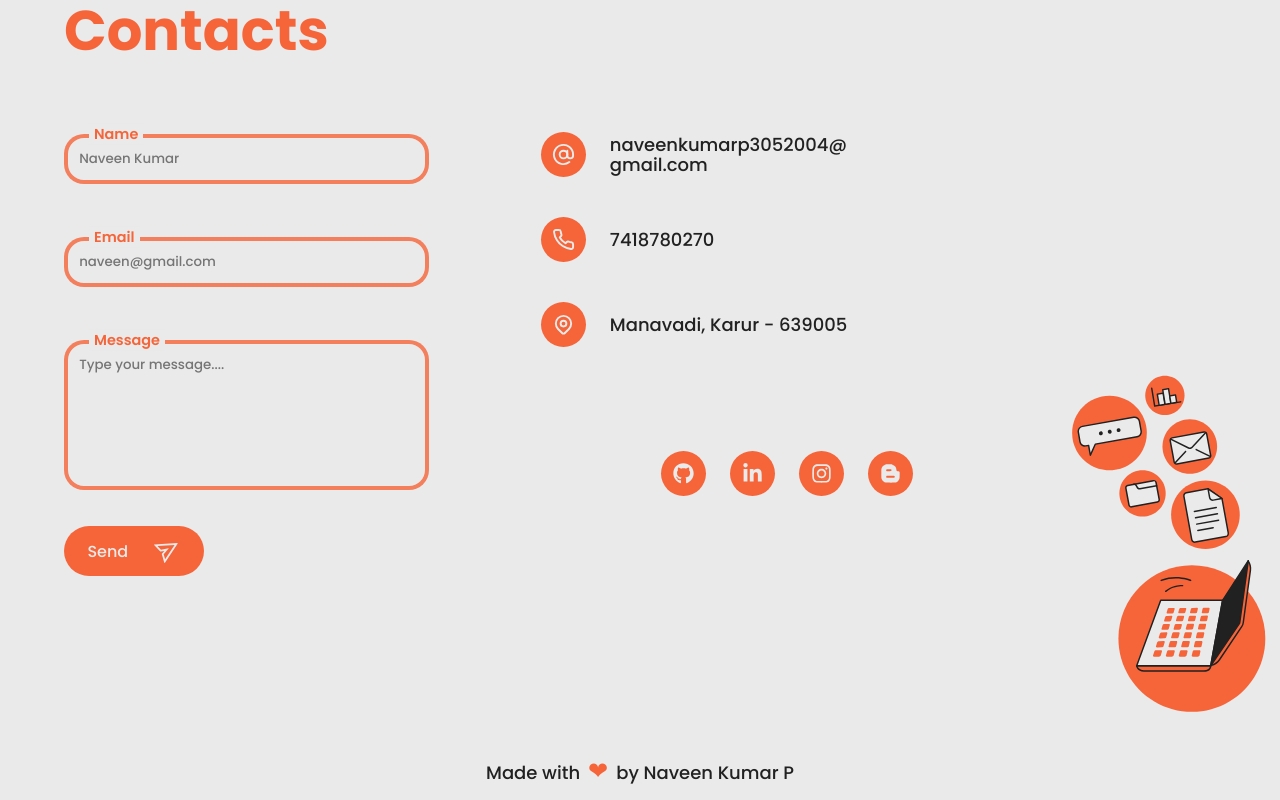
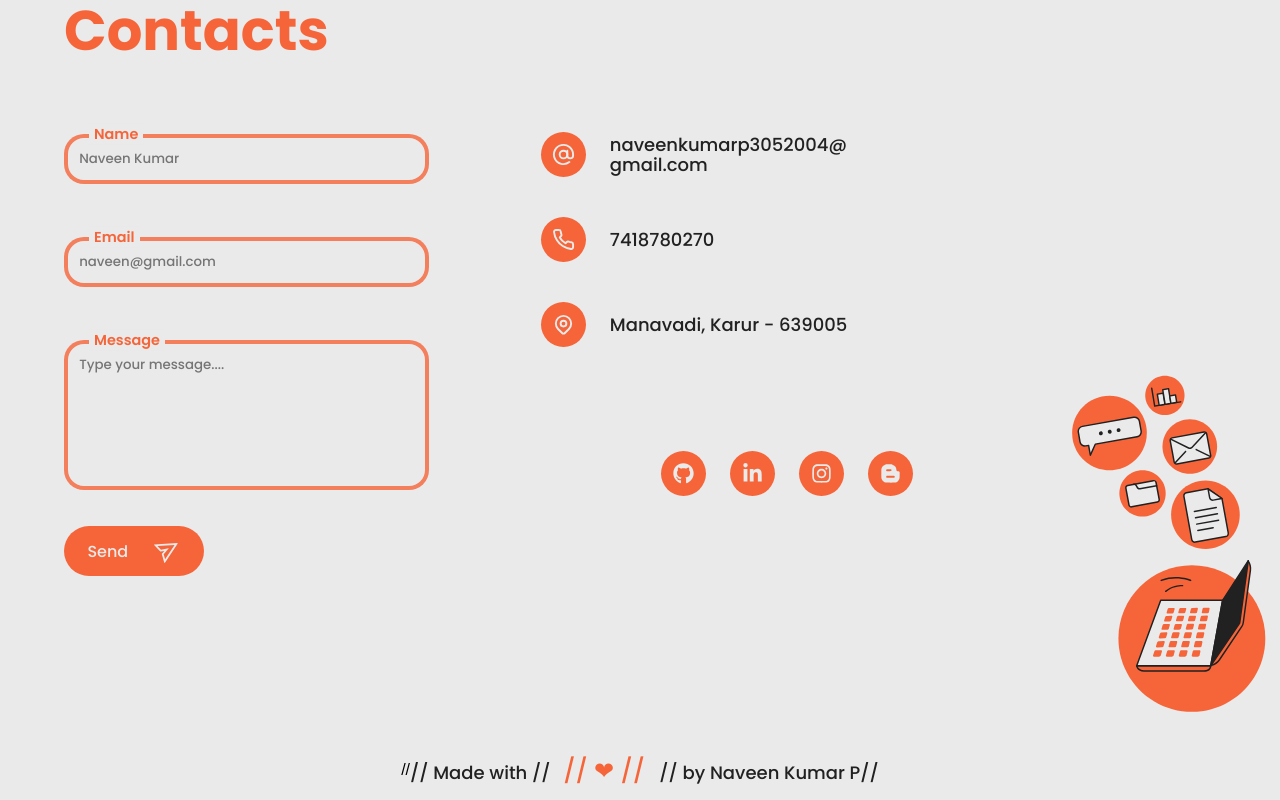
Before and after one commit to naveen-kumar-30/Portfillo-Naveen, a React (Create React App) app: page / in a window 1280 px wide. Shown: the part 5340-6140 px from the top of the page. Built offline with nearby package versions, Linux system fonts and the light colour scheme; a web font is replaced by a local one.

Commit message:
Update Footer.js

```diff
--- a/src/components/Footer/Footer.js
+++ b/src/components/Footer/Footer.js
@@ -17,13 +17,13 @@ function Footer() {
 
     return (
         <div className="footer" style={{backgroundColor: theme.secondary}}>
-            <p style={{color: theme.tertiary}}>
-                Made with
-                <span style={{color: theme.primary, margin: '0 0.5rem -1rem 0.5rem'}}>
-                    ❤
-                </span>
-                 by {shortname(headerData.name)}
-            </p>
+            // <p style={{color: theme.tertiary}}>
+            //     Made with
+            //     <span style={{color: theme.primary, margin: '0 0.5rem -1rem 0.5rem'}}>
+            //         ❤
+            //     </span>
+            //      by {shortname(headerData.name)}
+            // </p>
         </div>
     )
 }
```
